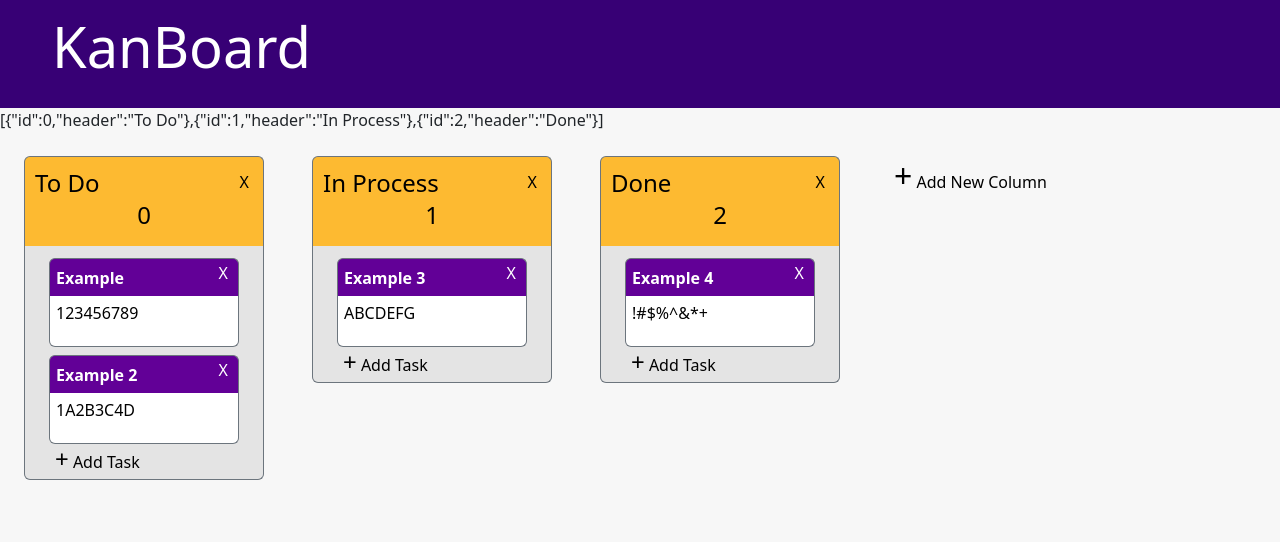
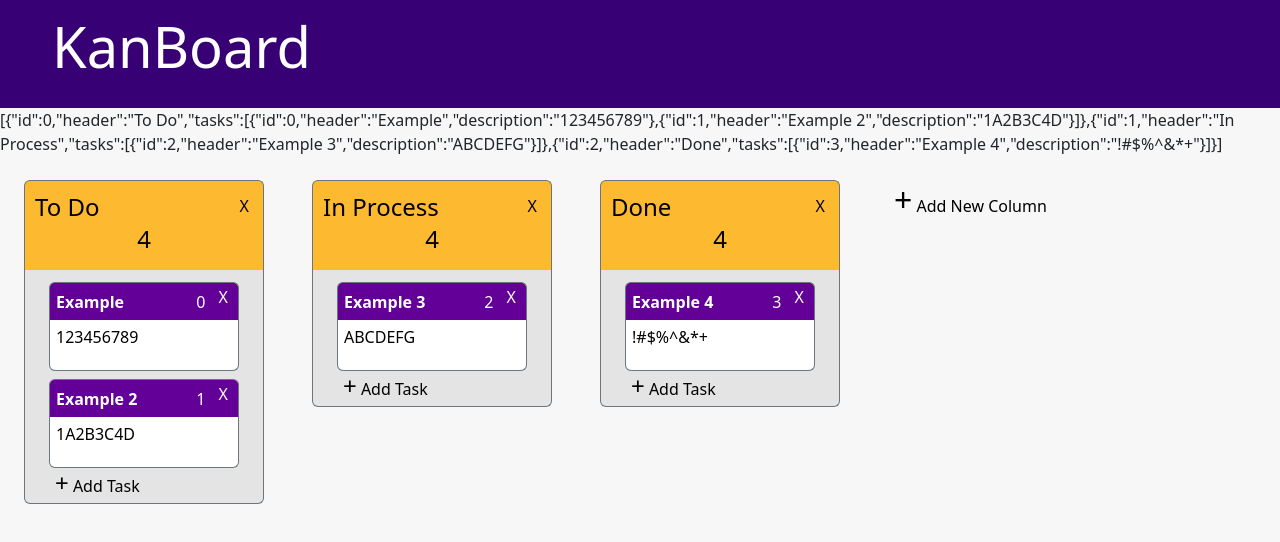
Before and after one commit to SemiAlex/Interactive-board, a React (Create React App) app: page / in a window 1280 px wide. Shown: the top 542 px of the page. Built offline with nearby package versions, Linux system fonts and the light colour scheme.

Commit message:
new task format

```diff
--- a/src/App.js
+++ b/src/App.js
@@ -6,12 +6,12 @@ import Columns from './components/Columns';
 
 function App() {
   const [columns, setColumns] = useState([]);
-  const [tasks, setTasks] = useState([]);
-  const [tasklist, updateTasklist] = useState(tasks)
+  const [maxId, setMaxId ] = useState(0);
+  const [tasks, setTasks] = useState(columns.tasks)
 
   return (
     <div className='light-grey background-height'>
-      <ThemeContext.Provider value={{ columns, setColumns, tasks, setTasks }}>
+      <ThemeContext.Provider value={{ columns, setColumns, maxId, setMaxId, tasks, setTasks }}>
         <Header />
         {JSON.stringify(columns)}
         <Columns />
--- a/src/components/AddTaskButton.js
+++ b/src/components/AddTaskButton.js
@@ -1,11 +1,11 @@
 import { useContext, useState } from 'react';
 import ThemeContext from '../context/ThemeContext';
 
-function AddTaskButton({column}) {
+function AddTaskButton({ column }) {
     const [isActive, setActive] = useState(false);
     const [header, setHeader] = useState('');
     const [description, setDescription] = useState('');
-    const { tasks, setTasks } = useContext(ThemeContext);
+    const { columns, setColumns, maxId, setMaxId } = useContext(ThemeContext);
 
     const handleSubmit = event => {
         event.preventDefault();
@@ -23,8 +23,14 @@ function AddTaskButton({column}) {
         setDescription(val.target.value);
     };
 
-    const addTask = () => {
-        setTasks([...tasks, {id: tasks.length, colNum: column.id, header: header.length ? `${header}` : 'New Task', description: `${description}`}]);
+    const addTask = id => {
+        setColumns(columns.map(column => column.id === id ?
+            ({
+                ...column, tasks:
+                    [...column.tasks, { id: maxId, header: header.length ? `${header}` : 'New Task', description: `${description}` }]
+            }) :
+            ({ ...column })));
+        setMaxId(maxId + 1)
         setActive(!isActive);
         setHeader('');
         setDescription('');
@@ -37,7 +43,7 @@ function AddTaskButton({column}) {
                 <input type="text" className='border-0 border-bottom rounded-top w-100' placeholder="Provide title" onChange={getHeader} />
                 <input type="text" className='border-0 border-top rounded-bottom w-100' placeholder="Description..." onChange={getDescription} />
                 <div className='d-flex justify-content-evenly align-items-center'>
-                    <input type="submit" className='border-0 light-purple mt-2 rounded' onClick={() => addTask()} />
+                    <input type="submit" className='border-0 light-purple mt-2 rounded' onClick={() => addTask(column.id)} />
                     <button className="border-0 transparent h6" onClick={() => handleClick()}>X</button>
                 </div>
             </form>
--- a/src/components/Columns.js
+++ b/src/components/Columns.js
@@ -8,51 +8,34 @@ import ColumnHeader from './ColumnHeader'
 import ThemeContext from "../context/ThemeContext"
 
 function Columns() {
-    const { tasks, setTasks, columns, setColumns } = useContext(ThemeContext);
+    const { columns, setColumns, maxId, setMaxId  } = useContext(ThemeContext);
 
     useEffect(() => {
         setColumns([
-            { id: 0, header: 'To Do'},
-            { id: 1, header: 'In Process'},
-            { id: 2, header: 'Done'}
+            { id: 0, header: 'To Do', tasks: [
+                { id: 0, header: 'Example', description: `123456789`},
+                { id: 1, header: 'Example 2', description: `1A2B3C4D`}
+            ]},
+            { id: 1, header: 'In Process', tasks: [
+                { id: 2, header: 'Example 3', description: `ABCDEFG`}
+            ]},
+            { id: 2, header: 'Done', tasks: [
+                { id: 3, header: 'Example 4', description: `!#$%^&*+`}
+            ]}
         ]);
-        setTasks([
-            { id: 0, colNum: 0, header: 'Example', description: `123456789`},
-            { id: 1, colNum: 0, header: 'Example 2', description: `1A2B3C4D`},
-            { id: 2, colNum: 1, header: 'Example 3', description: `ABCDEFG`},
-            { id: 3, colNum: 2, header: 'Example 4', description: `!#$%^&*+`}
-        ]);
+        setMaxId(4);
     }, []);
 
-    function handleOnDragEnd(result, columns, setColumns) {
-        console.log(result)
+    const handleOnDragEnd = (result, columns, setColumns) => {
+        if (!result.destination) return;
         const { source, destination } = result;
 
-        if (!result.destination) return;
-
         if (source.droppableId !== destination.droppableId) {
-            const sourceColumn = columns[source.droppableId];
-            const destColumn = columns[destination.droppableId];
-            const sourceItems = [...sourceColumn.items];
-            const destItems = [...destColumn.items];
-            const [removed] = sourceItems.splice(source.index, 1);
-            destItems.splice(destination.index, 0, removed);
-            setColumns({
-              ...columns,
-              [source.droppableId]: {
-                ...sourceColumn,
-                items: sourceItems
-              },
-              [destination.droppableId]: {
-                ...destColumn,
-                items: destItems
-              }
-            });
-          } else {
-        const items = Array.from(tasks);
-        const [reorderedItem] = items.splice(result.source.index, 1);
-        items.splice(result.destination.index, 0, reorderedItem);
-        setTasks(items);
+          const sourceColumn = columns[source.droppableId];
+          const destColumn = columns[destination.droppableId];
+          const sourceItems = [...sourceColumn.tasks];
+          const destItems = [...destColumn.tasks];
+         console.log(sourceItems)
         }
     }
 
@@ -60,26 +43,26 @@ function Columns() {
         <DragDropContext onDragEnd={result => handleOnDragEnd(result)}>
             {columns.map(column => <div className="column-width m-4" key={column.id} >
                 <div className='yellow p-2 text-center rounded-top border border-bottom-0 border-secondary'>
-                    <h4><ColumnHeader column={column} /> {column.id}</h4>
+                    <h4><ColumnHeader column={column} />{JSON.stringify(maxId)}</h4>
                 </div>
                 <div className='grey py-1 px-4 rounded-bottom border border-top-0 border-secondary'>
                     <Droppable droppableId={`${column.id}`} key={column.id}>
                         {(provided) => (
                             <div {...provided.droppableProps} ref={provided.innerRef}>
-                                {tasks.map((task, index) => task.colNum === column.id ?
-                                    <Draggable draggableId={`${task.id}`} key={task.id}  index={index}>
+                                {column.tasks.map((task, index) =>
+                                    <Draggable draggableId={`${task.id}`} key={`${task.id}`} index={index}>
                                         {(provided) => (
                                             <div {...provided.draggableProps} {...provided.dragHandleProps} ref={provided.innerRef} >
                                                 <Task column={column} task={task} />
                                             </div>
                                         )}
-                                    </Draggable> : '')
+                                    </Draggable>)
                                 }
                                 {provided.placeholder}
                             </div>
                         )}
                     </Droppable>
-                    <AddTaskButton column={column} />
+                    <AddTaskButton column={column} tasks={column.tasks} />
                 </div>
             </div>)}
         </DragDropContext>
--- a/src/components/RemoveTaskButton.js
+++ b/src/components/RemoveTaskButton.js
@@ -1,14 +1,17 @@
 import { useContext } from "react";
 import ThemeContext from "../context/ThemeContext";
 
-function RemoveTaskButton({ task }) {
-    const { tasks, setTasks } = useContext(ThemeContext);
+function RemoveTaskButton({ task, column }) {
+    const { columns, setColumns, maxId, setMaxId } = useContext(ThemeContext);
 
     const removeTask = id => {
-        setTasks(tasks.filter(task => !(id === task.id)).map(task => ({...task, id: task.id > id ? task.id-1 : task.id})));
+        setColumns(columns.map(column => ({...column, tasks: (column.tasks.filter(task => !(task.id === id)).map(task => ({...task, id: task.id > id ? task.id-1 : task.id})))})))
+        setMaxId(maxId-1)
     };
 
     return <button className="border-0 transparent" onClick={() => removeTask(task.id)}><h6 className="text-white">X</h6></button>
 }
 
 export default RemoveTaskButton
+
+//        setColumns(columns.map(task => !(id === column.id)).map(task => ({...task, id: task.id > id ? task.id-1 : task.id})));
--- a/src/components/Task.js
+++ b/src/components/Task.js
@@ -2,11 +2,11 @@ import RemoveTaskButton from "./RemoveTaskButton"
 import TaskDescription from "./TaskDescription";
 import TaskHeader from "./TaskHeader";
 
-function Task({ task }) {
+function Task({ task, column }) {
 
     return <div>
         <div className="d-flex justify-content-between align-items-center light-purple p-1 mt-2 text-wrap text-break rounded-top border border-bottom-0 border-secondary">
-            <TaskHeader task={task} /><span> </span> <RemoveTaskButton task={task} />
+            <TaskHeader task={task} column={column} /><span>{task.id} </span> <RemoveTaskButton task={task} column={column} />
         </div>
         <div className="bg-white p-1 text-wrap text-break rounded-bottom border border-top-0 border-secondary">
             <p><TaskDescription task={task} /></p>
--- a/src/components/TaskDescription.js
+++ b/src/components/TaskDescription.js
@@ -2,12 +2,12 @@ import { useContext, useRef } from "react";
 import ThemeContext from "../context/ThemeContext";
 
 function TaskDescription({ task }) {
-    const { tasks, setTasks } = useContext(ThemeContext);
+    const { columns, setColumns } = useContext(ThemeContext);
 
     const inputRef = useRef(null);
 
     const saveData = id => {
-        setTasks(tasks.map(task => ({...task, description: task.id === id ? inputRef.current.value : task.description})));
+        setColumns(columns.map(column => ({...column, tasks: (column.tasks.map(task => ({...task, description: task.id === id ? inputRef.current.value : task.description})))})));
     }
 
     return <input className="transparent border-0 w-75 text-break text-wrap" type="text" maxLength="50" ref={inputRef}
--- a/src/components/TaskHeader.js
+++ b/src/components/TaskHeader.js
@@ -1,13 +1,13 @@
 import { useContext, useRef } from "react";
 import ThemeContext from "../context/ThemeContext";
 
-function TaskHeader({ task }) {
-    const { tasks, setTasks } = useContext(ThemeContext);
+function TaskHeader({ task, column }) {
+    const { columns, setColumns } = useContext(ThemeContext);
 
     const inputRef = useRef(null);
 
-    const saveData = id => {
-        setTasks(tasks.map(task => ({...task, header: task.id === id ? inputRef.current.value : task.header})));
+    const saveData = (id) => {
+        setColumns(columns.map(column => ({...column, tasks: (column.tasks.map(task => ({...task, header: task.id === id ? inputRef.current.value : task.header})))})));
     }
 
     return <input className="transparent border-0 w-75 text-white font-weight-bold text-wrap text-break" style={{fontWeight: "bold"}} type="text" maxLength="50" ref={inputRef}
```
